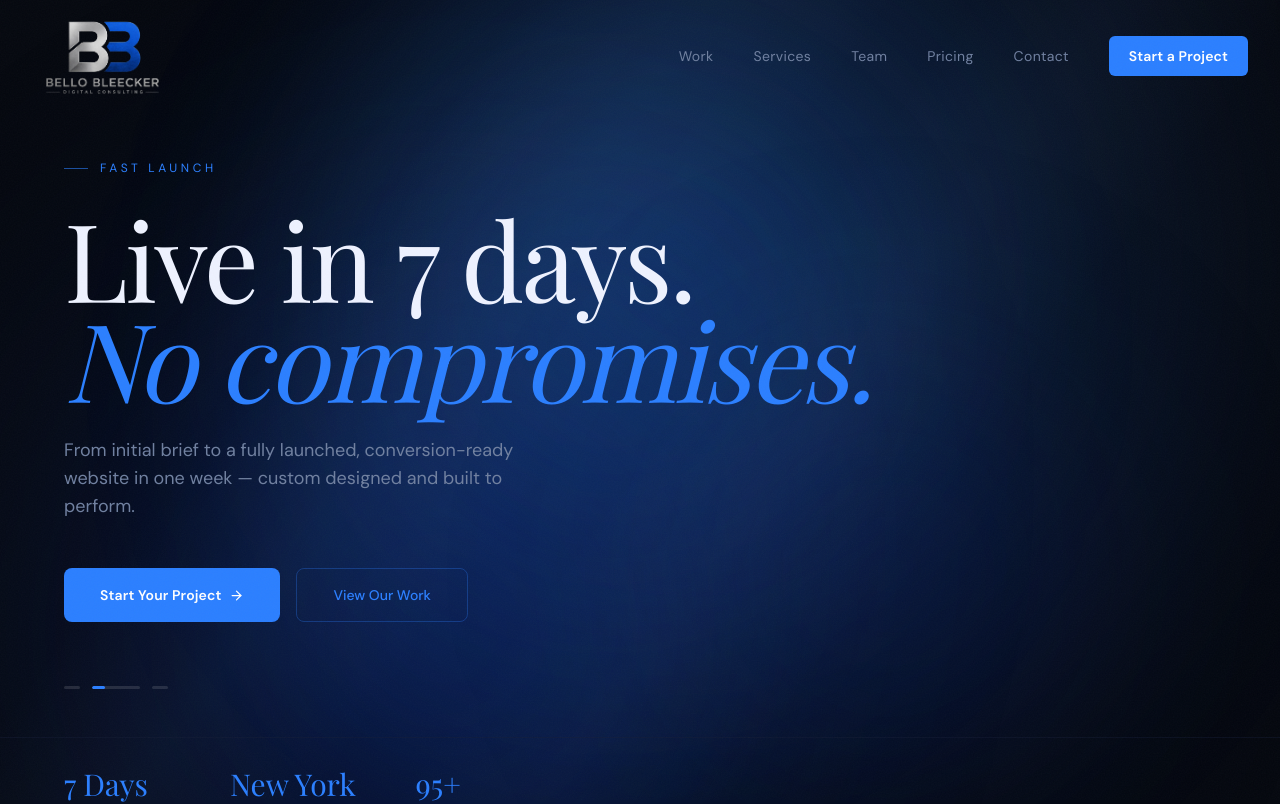
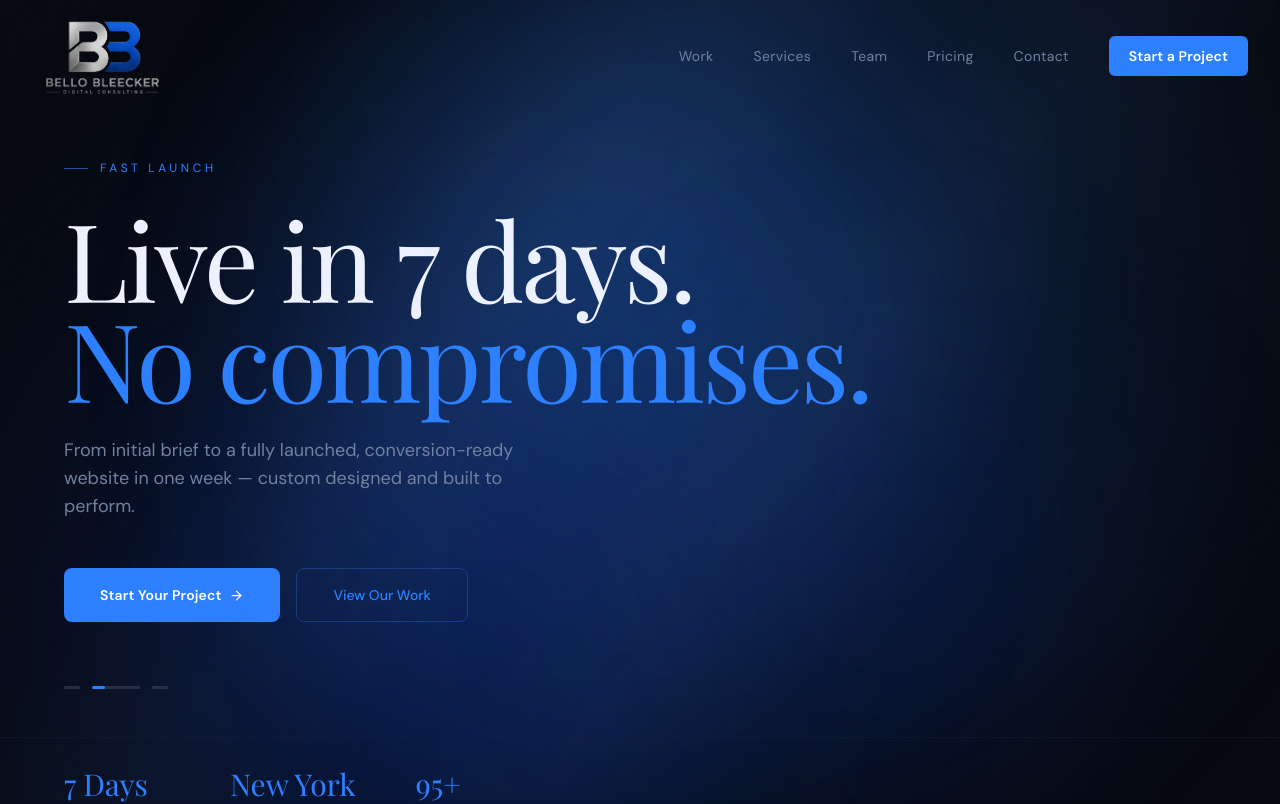
Before and after one commit to anchordigitalco/anchordigitalco.com, a Next.js app: page / in a window 1280 px wide. Shown: the top 804 px of the page. Built offline with nearby package versions, Linux system fonts and the light colour scheme; a web font is replaced by a local one.

Commit message:
Remove italic from hero headline accent line
Co-Authored-By: Claude Sonnet 4.6 <noreply@anthropic.com>

```diff
--- a/components/HeroSection.tsx
+++ b/components/HeroSection.tsx
@@ -93,7 +93,7 @@ export default function HeroSection() {
             style={{ fontSize: 'clamp(3.4rem, 8.5vw, 8.5rem)' }}
           >
             <span className="block text-cream">{slide.headline}</span>
-            <span className="block text-gold italic">{slide.accent}</span>
+            <span className="block text-gold">{slide.accent}</span>
           </motion.h1>
         </AnimatePresence>
 
```
